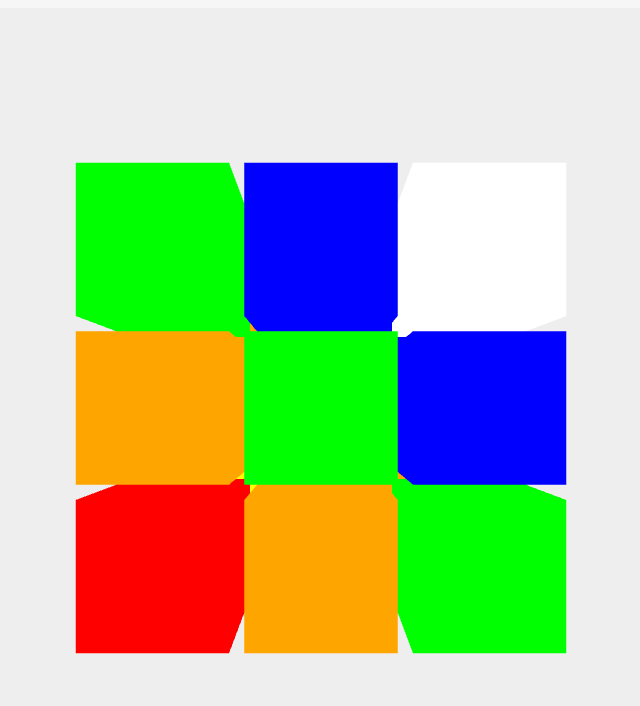
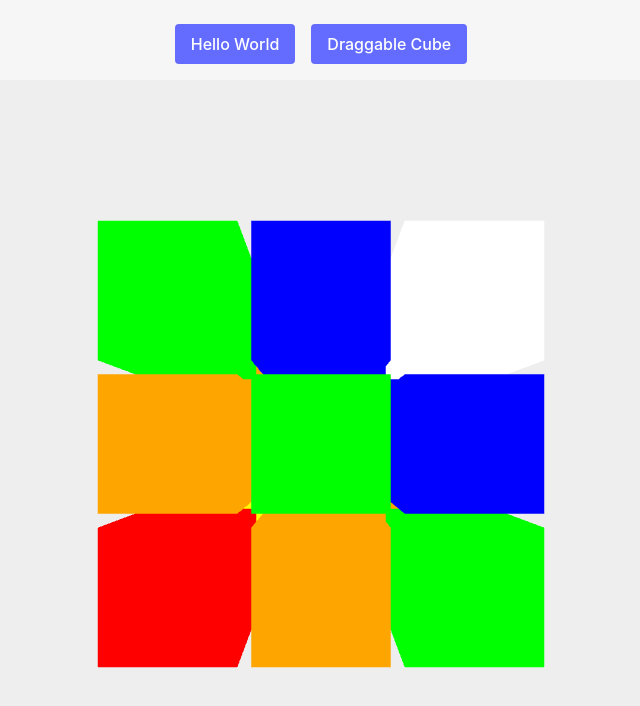
Before and after one commit to davelet/rubik-cube-restore, a Vue app: page /cube in a window 1280 px wide. Shown: the top 706 px of the page, without its empty margins (319-959 px from the left). Built offline with nearby package versions, Linux system fonts and the light colour scheme.

Commit message:
使用vue route导航到不同组件

```diff
--- a/index.html
+++ b/index.html
@@ -9,6 +9,6 @@
 
   <body>
     <div id="app"></div>
-    <script type="module" src="/src/main.js"></script>
+    <script type="module" src="/src/main.ts"></script>
   </body>
 </html>
--- a/package.json
+++ b/package.json
@@ -14,7 +14,8 @@
     "@tauri-apps/plugin-opener": "^2",
     "@vitejs/plugin-vue": "^5.2.1",
     "three": "^0.172.0",
-    "vue": "^3.5.13"
+    "vue": "^3.5.13",
+    "vue-router": "^4.5.0"
   },
   "devDependencies": {
     "@tauri-apps/cli": "^2",
--- a/src/App.vue
+++ b/src/App.vue
@@ -1,23 +1,48 @@
 <script setup>
-import DraggableCube from './components/DraggableCube.vue';
-
+import { RouterLink, RouterView } from 'vue-router';
 </script>
 
 <template>
-  <DraggableCube />
+  <div class="app-container">
+    <nav class="nav-buttons">
+      <RouterLink to="/hello" class="nav-button">Hello World</RouterLink>
+      <RouterLink to="/cube" class="nav-button">Draggable Cube</RouterLink>
+    </nav>
+    <RouterView />
+  </div>
 </template>
 
 <style scoped>
-.logo {
-  height: 6em;
-  padding: 1.5em;
-  will-change: filter;
-  transition: filter 300ms;
+.app-container {
+  display: flex;
+  flex-direction: column;
+  height: 100vh;
 }
-.logo:hover {
-  filter: drop-shadow(0 0 2em #646cffaa);
+
+.nav-buttons {
+  padding: 1rem;
+  display: flex;
+  gap: 1rem;
+  justify-content: center;
+  background-color: #f6f6f6;
 }
-.logo.vue:hover {
-  filter: drop-shadow(0 0 2em #42b883aa);
+
+.nav-button {
+  padding: 0.5rem 1rem;
+  border-radius: 4px;
+  background-color: #646cff;
+  color: white;
+  text-decoration: none;
+  transition: background-color 0.3s;
+}
+
+.nav-button:hover {
+  background-color: #535bf2;
+}
+
+@media (prefers-color-scheme: dark) {
+  .nav-buttons {
+    background-color: #2f2f2f;
+  }
 }
 </style>
--- a/src/main.js
+++ /dev/null
@@ -1,5 +0,0 @@
-import { createApp } from 'vue'
-import './styles.css'
-import App from './App.vue'
-
-createApp(App).mount('#app')
--- /dev/null
+++ b/src/router/index.ts
@@ -0,0 +1,28 @@
+import { createRouter, createWebHistory, RouteRecordRaw } from 'vue-router'
+import HelloWorld from '../components/HelloWorld.vue'
+import DraggableCube from '../components/DraggableCube.vue'
+
+const routes: Array<RouteRecordRaw> = [
+  {
+    path: '/',
+    redirect: '/cube'
+  },
+  {
+    path: '/hello',
+    name: 'hello',
+    component: HelloWorld,
+    props: { msg: 'Hello Vue 3 + Vite' }
+  },
+  {
+    path: '/cube',
+    name: 'cube',
+    component: DraggableCube
+  }
+]
+
+const router = createRouter({
+  history: createWebHistory(),
+  routes
+})
+
+export default router
```
Also changed, not shown: src/main.ts (added, +8 -0 lines).
